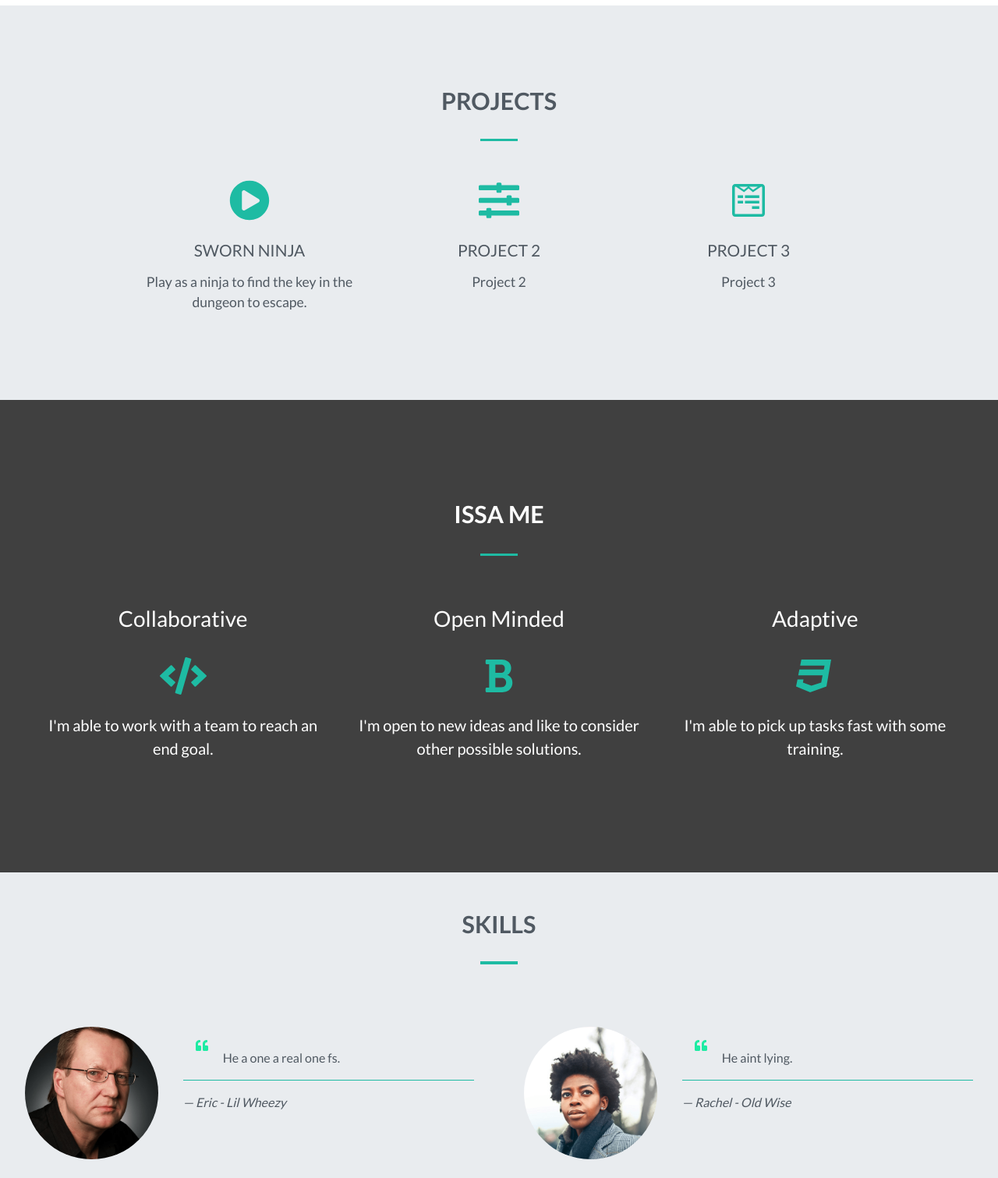
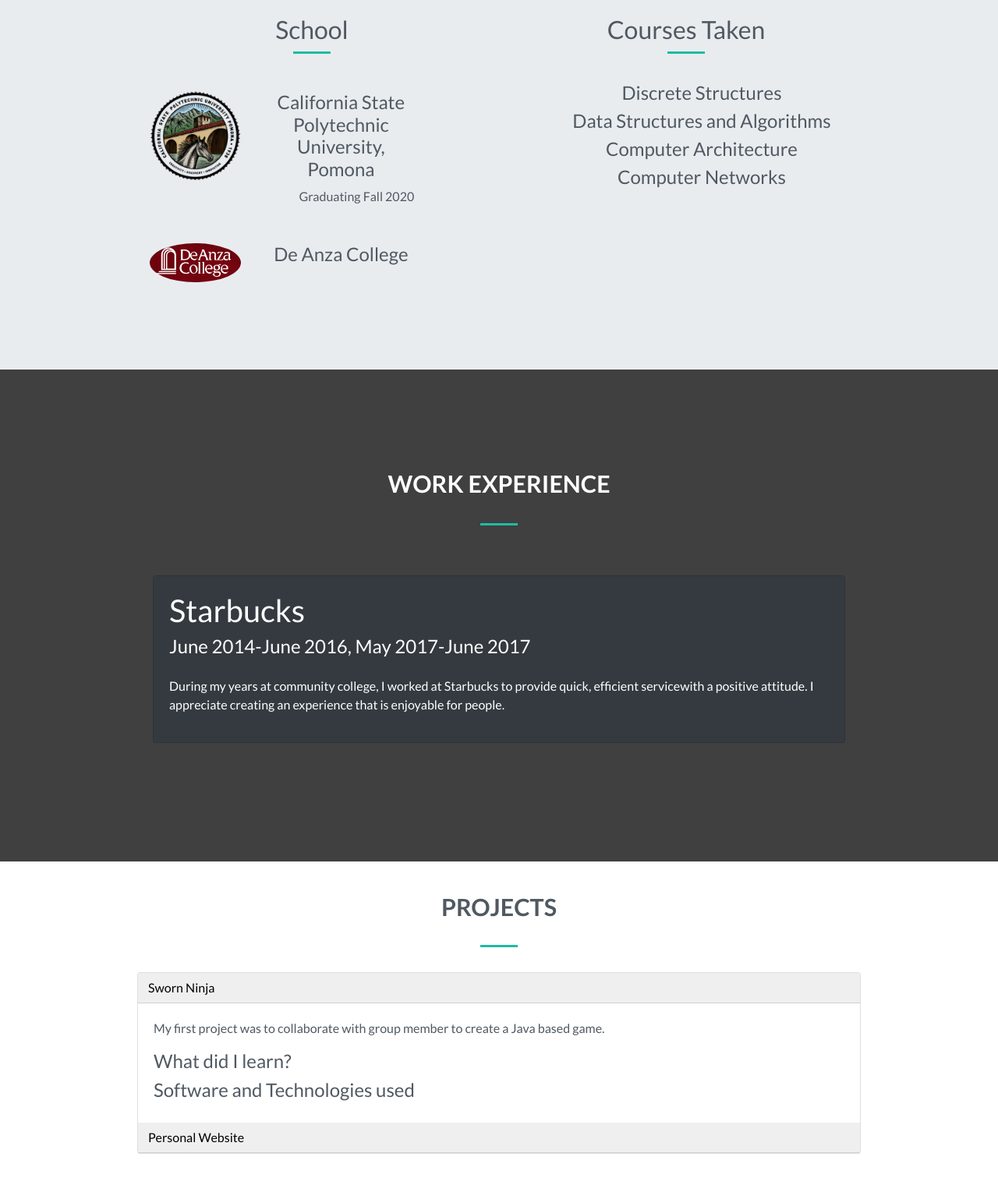
Before and after one commit to alberthwang/Website, a plain HTML site: page index.html in a window 1280 px wide. Shown: the part 1289-2800 px from the top of the page at 78% size. Drawn offline with Linux system fonts and the light colour scheme.

```diff
--- a/index.html
+++ b/index.html
@@ -24,16 +24,22 @@
 	<div class="collapse navbar-collapse" id="navbarResponsive">
 		<ul class="navbar-nav ml-auto">
 			<li class="nav-item">
+				<a class="nav-link" href="#">Resume</a>
+			</li>
+			<li class="nav-item">
 				<a class="nav-link" href="#home">Home</a>
+			</li>
+			<li class="nav-item">
+				<a class="nav-link" href="#about">About</a>
 			</li>
 			<li class="nav-item">
 				<a class="nav-link" href="#education">Education</a>
 			</li>
 			<li class="nav-item">
-				<a class="nav-link" href="#projects">Projects</a>
+				<a class="nav-link" href="#work">Work</a>
 			</li>
 			<li class="nav-item">
-				<a class="nav-link" href="#me">Me</a>
+				<a class="nav-link" href="#projects">Projects</a>
 			</li>
 			<li class="nav-item">
 				<a class="nav-link" href="#skills">Skills</a>
@@ -58,7 +64,7 @@
 
 <div class="caption text-center">
 	<h1>Albert Hwang</h1>
-	<h3>Aspiring Developer</h3>
+	<h3>Student|Software Engineer</h3>
 	<a class="btn btn-outline-light btn-lg" href="#">Resume</a>
 </div>
 <!--- End Landing Page Section --->
@@ -66,30 +72,29 @@
 </div>
 <!--- End Home Section-->
 
+ <!-- start about --->
  <div id ="about" class="offset">
  <div class="col-12 narrow text-center">
  	<h3 class="heading">About</h3>
  	<div class="heading-underline"></div>
+ 	<div class="panel panel-default">
+ 		<div class="panel-body">
+	<p class="about">
+	This is stuff I am going to write about myself that might sound interesting
 
+	<br>
+	<br>
+	What I hope to do is improve as a problem solver and implement real solutions.
+	 </p>
+ </div>
+</div>
+</div>
 
- </div>
+<!-- end about -->
+
 
 <!--- Start Education Section-->
 <div id = "education" class="offset">
-<div class="col-12 narrow text-center">
-	<h3 class="heading">Education</h3>
-	<div class="heading-underline"></div>
-	<p class="lead">DA -> CPP</p>
-	<a class="btn btn-secondary btn-md" href="#" target="_blank">Something</a>
-</div>
-
-</div>
-
-<!--- End Education Section-->
-
-
-<!--- Start Projects Section-->
-<div id = "projects" class="offset">
 
 <!--- Start Jumbotron --->
 <div class="jumbotron">
@@ -98,37 +103,61 @@
 
 
 	<div class="col-12">
-		<h3 class="heading">Projects</h3>
+		<h3 class="heading">Education</h3>
 		<div class="heading-underline"></div>
 	</div>
 
 	<div class="row text-center">
+		<div class="col-md-6">
+			<div class="school">
+
+				<h2>School</h2>
+				<div class="heading-underline"></div>
+				<div class="row">
 					<div class="col-md-4">
-			<div class="project">
-				<i class="fas fa-play-circle fa-4x" data-fa-transform="shrink-3 up-5"></i>
-				<h3>Sworn Ninja</h3>
-				<p>Play as a ninja to find the key in the dungeon to escape.</p>
+						<a href="https://www.cpp.edu/index.shtml" rel="noopener noreferrer" target="_blank"><img src="img/cpp.png" class="img-fluid" alt="CPP"></a>
+					</div>
+					<div class="col-md-6">
+						<h4>California State Polytechnic University, Pomona</h4>
+						<ul style="list-style-type:none;">
+							<li>Graduating Fall 2020</li>
+						</ul>
 					</div>
 
 				</div>
 
+				<div class="row">
 					<div class="col-md-4">
-			<div class="project">
-				<i class="fas fa-sliders-h fa-4x" data-fa-transform="shrink-3 up-5"></i>
-				<h3>Project 2</h3>
-				<p>Project 2</p>
+						<a href="https://www.deanza.edu/" rel="noopener noreferrer" target="_blank"><img src="img/deanza.png" class="img-fluid" alt="CPP"></a>
+
+					</div>
+					<div class="col-md-6">
+						<h4>De Anza College</h4>
 					</div>
 
 				</div>
 
-		<div class="col-md-4">
-			<div class="project">
-				<i class="fab fa-wpforms fa-4x" data-fa-transform="shrink-4 up-5"></i>
-				<h3>Project 3</h3>
-				<p>Project 3</p>
+
 			</div>
 
 		</div>
+
+		<div class="col-md-6">
+			<div class="courses">
+
+				<h2>Courses Taken</h2>
+				<div class="heading-underline align-left"></div>
+					<ul style="list-style-type:none">
+						<li>Discrete Structures</li>
+						<li>Data Structures and Algorithms</li>
+						<li>Computer Architecture</li>
+						<li>Computer Networks</li>
+
+
+			</div>
+
+		</div>
+
 	</div>
 	<!--- End Row --->
 </div>
@@ -136,43 +165,30 @@
 </div>
 <!--- End Jumbotron --->
 </div>
-<!--- End Projects Section-->
+<!--- End education Section-->
 
-<!--- Start Me Section-->
-<div id = "me" class="offset">
+<!--- Start work Section-->
+<div id = "work" class="offset">
 
 <div class="fixed-background">
 
 <div class="row dark text-center">
 
-	<div class="col-12">
-		<h3 class="heading">Issa Me</h3>
+	<div class="col-12 text-center">
+		<h3 class="heading">Work Experience</h3>
 		<div class="heading-underline"></div>
+		<div class="exp">
+		<div class="card bg-dark text-white">
+			<div class="card-body"> <h1>Starbucks</h1>
+				<h4>June 2014-June 2016, May 2017-June 2017</h4>
+				<p>During my years at community college, I worked at Starbucks to provide quick, efficient servicewith a positive attitude. I appreciate creating an experience that is enjoyable for people.</p>
+			</div>
+		</div>
 	</div>
 
-	<div class="col-md-4">
-		<h3>Collaborative</h3>
-		<div class="projects">
-			<i class="fas fa-code fa-3x"></i>
-		</div>
-		<p class="lead">I'm able to work with a team to reach an end goal.</p>
 	</div>
 
-	<div class="col-md-4">
-		<h3>Open Minded</h3>
-		<div class="projects">
-			<i class="fas fa-bold fa-3x"></i>
-		</div>
-		<p class="lead">I'm open to new ideas and like to consider other possible solutions.</p>
-	</div>
 
-	<div class="col-md-4">
-		<h3>Adaptive</h3>
-		<div class="projects">
-			<i class="fab fa-css3 fa-3x"></i>
-		</div>
-		<p class="lead">I'm able to pick up tasks fast with some training.</p>
-	</div>
 
 </div>
 <!--- End Row Dark --->
@@ -184,7 +200,66 @@
 </div>
 <!--- End Fixed BG --->
 </div>
-<!--- End Me Section-->
+<!--- End work Section-->
+
+ <!-- start projects --->
+ <div id ="projects" class="offset">
+ <div class="col-12 narrow text-center">
+ 	<h3 class="heading" id="heading1">Projects</h3>
+ 	<div class="heading-underline"></div>
+ 	<div id="accordian">
+ 		<div class="card">
+ 			<div class="card-header">
+ 				<h5 class ="mb-0">
+ 				<button class="btn port-header-btn text-left btn-block" data-toggle="collapse" data-target="#collapse1" aria-expanded="true" aria-control="collapse1">
+ 					Sworn Ninja
+ 				</button>
+ 			</h5>
+ 			</div>
+
+ 			<div id="collapse1" class="collapse show"aria-labelledby="heading1" data-parent="#accordian">
+ 				<div class=card-body>
+ 					<p>
+ 						My first project was to collaborate with group member to create a Java based game.
+ 					</p>
+ 					<h4>What did I learn?</h4>
+
+ 					<h4>Software and Technologies used</h4>
+ 				</div>
+
+ 		</div>
+ 		<div class="card-header">
+ 			<h5 class="mb-0">
+ 				<button class="btn port-header-btn text-left btn-block" data-toggle="collapse" data-target="#collapse2" aria-expanded="false" aria-control="collapse2">
+ 					Personal Website
+ 				</button>
+ 			</h5>
+ 			</div>
+
+ 			<div id="collapse2" class="collapse"aria-labelledby="heading2" data-parent="#accordian">
+ 				<div class=card-body>
+ 					<p>
+ 						I created this website to learn HTML, CSS, Bootstrap that is mobile friendly and stylistic.
+ 					</p>
+ 					<h4>What did I learn?</h4>
+ 					<ul style="list-style-type: none;">
+ 						<li>How to create a mobile friendly and aethetically pleasing website.</li>
+ 					</ul>
+
+ 					<h4>Software and Technologies used</h4>
+ 					<ul style="list-style-type:none;">
+ 						<li>HTML, CSS
+
+ 				</div>
+ 			</div>
+
+ 	</div>
+
+ </div>
+</div>
+</div>
+
+<!-- end about -->
 
 <!--- Start Skills Section-->
 <div id = "skills" class="offset">
@@ -202,16 +277,14 @@
 		<div class="col-md-6 skills">
 		<div class="row">
 				<div class="col-md-4">
-					<img src="img/client1.png">
+					<h3>Programming Languages</h3>
 
 				</div>
 				<div class="col-md-8">
-					<blockquote>
-						<i class="fas fa-quote-left"></i>
-						He a one a real one fs.
-						<hr class="skills-hr">
-						<cite>&#8212; Eric - Lil Wheezy</cite>
-					</blockquote>
+					<h4><i class="fab fa-java"></i> Java
+						<i class="fas fa-plus"></i> C++
+						<i class="fab fa-html5"></i> HTML
+						<i class="fab fa-css3"></i> CSS</h4>
 				</div>
 		</div>
 		</div>
@@ -220,31 +293,22 @@
 		<div class="col-md-6 skills">
 		<div class="row">
 				<div class="col-md-4">
-					<img src="img/client2.png">
-
+					<h3>Software and Technologies</h3>
 				</div>
 				<div class="col-md-8">
-					<blockquote>
-						<i class="fas fa-quote-left"></i>
-						He aint lying.
-						<hr class="skills-hr">
-						<cite>&#8212; Rachel - Old Wise</cite>
-					</blockquote>
+				<h4><i class="fas fa-file-word"></i> Microsoft Suite
+				<i class="fab fa-github-alt"></i> Github
+				<i class="fab fa-linux"></i> Linux
+				<br>
+				<i class="fas fa-bold"></i> Bootstrap</h4>
 				</div>
 		</div>
 		</div>
 
 	</div>
 <!--- End Row --->
-
-</div>
 <!---End Jumbotron --->
 
-	<div class="col-12 narrow text-center">
-		<p class="lead"> Want to see somethign else?</p>
-		<a class="btn btn-secondary btn-md" href="#" targer="_blank">Git</a>
-</div>
-</div>
 
 <!--- Start Contacts Section-->
 <div id = "contact" class="offset">
@@ -252,9 +316,9 @@
 	<footer>
 		<div class="row justify-content-center">
 			<div class="col-md-5 text-center">
-			<strong>Contact Info</strong>
+			<h1><strong>Contact Info</strong></h1>
 			<p>alberthwang@gmail.com<br>alberthwang</p>
-			<a heref="#" target="_blank"><i class="fab fa-linkedin"></i></a>
+			<a heref="#" rel="noopener noreferrer" target="_blank"><i class="fab fa-linkedin"></i></a>
 			<a heref="#" target="_blank"><i class="fab fa-github-square"></i></a>
 
 		</div>
--- a/style.css
+++ b/style.css
@@ -104,7 +104,7 @@ body{
   background-color: #189582;
   color: white;
 }
-/*---Feature --->*/
+/*---education --->*/
 .jumbotron{
   margin-bottom: 0;
   padding: 2rem 0 3.5rem;
@@ -123,6 +123,16 @@ h3.heading{
   background-color: #1ebba3;
   margin: 0 auto 2rem;
 }
+.courses{
+  font-size: 1.5rem;
+
+}
+.school img{
+  width: 100%;
+  border-radius: 50%;
+  align-self: : left;
+
+}
 
 .project svg.svg-inline--fa{
   color: #1ebba3;
@@ -139,10 +149,16 @@ h3.heading{
 
 }
 
-/*---Me---*/
+/*---work---*/
 .fixed{
   background-image: url(img/apple.png);
   z-index: -1;
+
+}
+.exp{
+  width: 75%;
+  margin: 1.5rem auto;
+  padding-top: 2rem;
 
 }
 
@@ -163,6 +179,25 @@ h3.heading{
 .svg-inline--fa{
   color: #1ebba3;
 }
+
+/*---projects---*/
+.card-header{
+  background-color: #eee;
+  color: #444;
+  cursor: pointer;
+  border-color: dark;
+  padding: 0rem;
+  border-width: :medium;
+  outline: none;
+  margin: 0 0 0 0;
+  transition: 0.4s;
+}
+
+
+.card-body{
+  text-align: left;
+}
+
 
 /*---Skills---*/
 .skills img{
```
Also changed, not shown: img/cpp.gif (added), img/cpp.png (added), img/deanza.png (added), img/deanza_logo.svg (added), 2 other files. Lines whose indentation alone changed are shown as unchanged.
